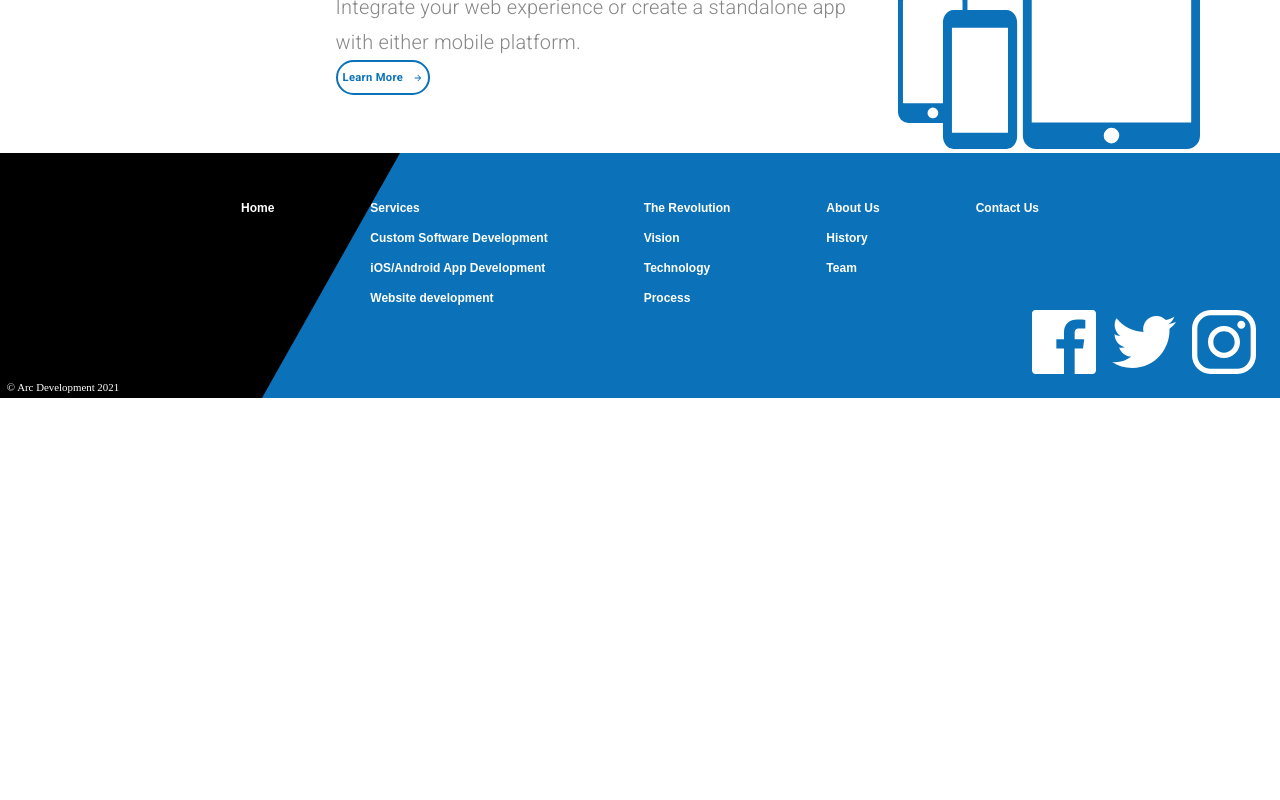
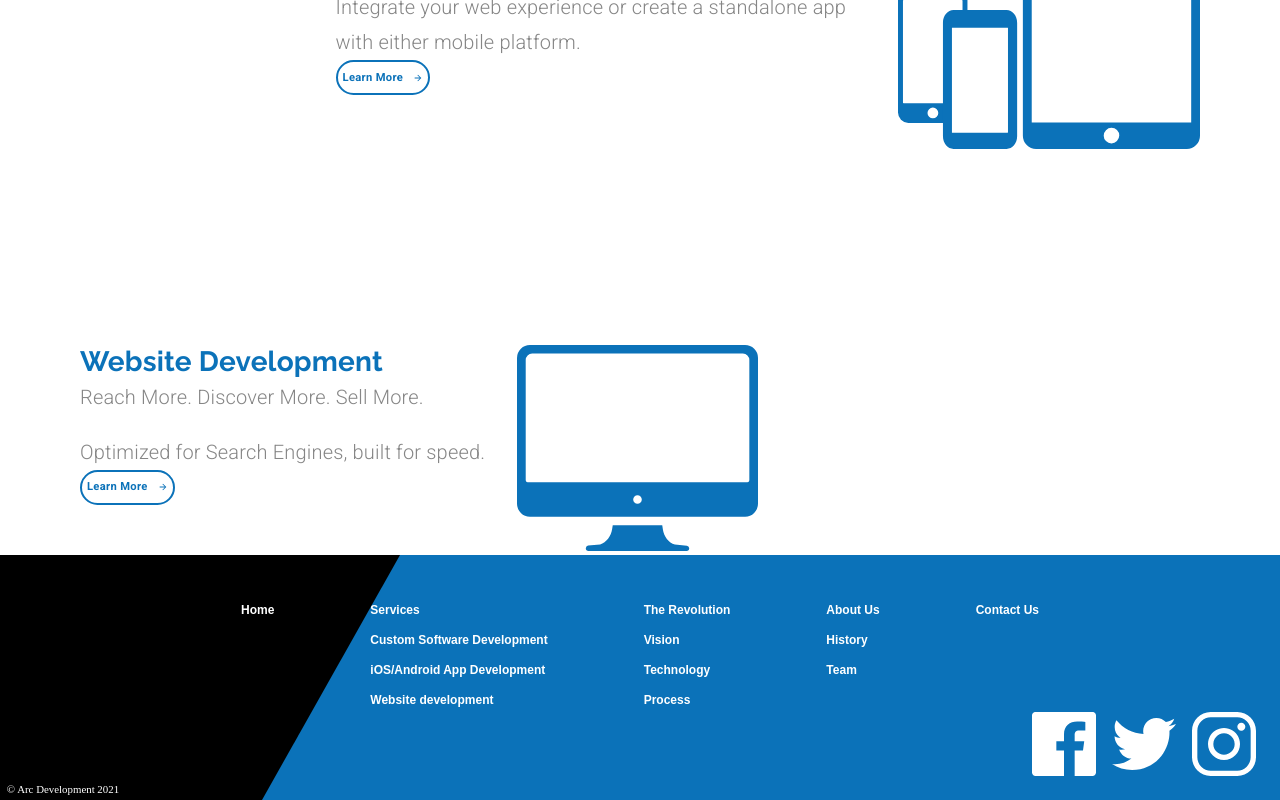
Before and after one commit to daw-maj-pl/arcdevelopment, a React (Create React App) app: page / in a window 1280 px wide. Shown: the part 1297-2097 px from the top of the page. Before the commit the page ends 1695 px from the top, so only its background shows below. Built offline with nearby package versions, Linux system fonts and the light colour scheme.

Commit message:
Create Websites Block

```diff
--- a/src/components/LandingPage.js
+++ b/src/components/LandingPage.js
@@ -9,6 +9,7 @@
 import animationData from '../animations/landinganimation/data';
 import customSoftwareIcon from '../assets/Custom Software Icon.svg';
 import mobileAppsIcon from '../assets/mobileIcon.svg';
+import websitesIcon from '../assets/websiteIcon.svg';
 
 const useStyles = makeStyles(theme => ({
   animation: {
@@ -219,7 +220,7 @@
               />
             </Button>
           </Grid>
-          <Grid item style={{marginRight: matchesSM ? 0 : '5em',}}>
+          <Grid item style={{ marginRight: matchesSM ? 0 : '5em' }}>
             <img
               className={classes.icon}
               alt="mobile phone icon"
@@ -228,6 +229,47 @@
           </Grid>
         </Grid>
       </Grid>
+      <Grid item>
+        {' '}
+        {/*-----Websites Block-----*/}
+        <Grid
+          container
+          direction="row"
+          justifyContent={matchesSM ? 'center' : undefined}
+          className={classes.serviceContainer}
+        >
+          <Grid
+            item
+            style={{
+              marginLeft: matchesSM ? 0 : '5em',
+              textAlign: matchesSM ? 'center' : undefined
+            }}
+          >
+            <Typography variant="h4">Website Development</Typography>
+            <Typography variant="subtitle1" className={classes.subtitle}>
+              Reach More. Discover More. Sell More.
+            </Typography>
+            <Typography variant="subtitle1">
+              Optimized for Search Engines, built for speed.
+            </Typography>
+            <Button variant="outlined" className={classes.learnButton}>
+              <span style={{ marginRight: 10 }}>Learn More</span>
+              <ButtonArrow
+                width={10}
+                height={10}
+                fill={theme.palette.common.blue}
+              />
+            </Button>
+          </Grid>
+          <Grid item>
+            <img
+              className={classes.icon}
+              alt="website icon"
+              src={websitesIcon}
+            />
+          </Grid>
+        </Grid>
+      </Grid>
     </Grid>
   );
 }
```
